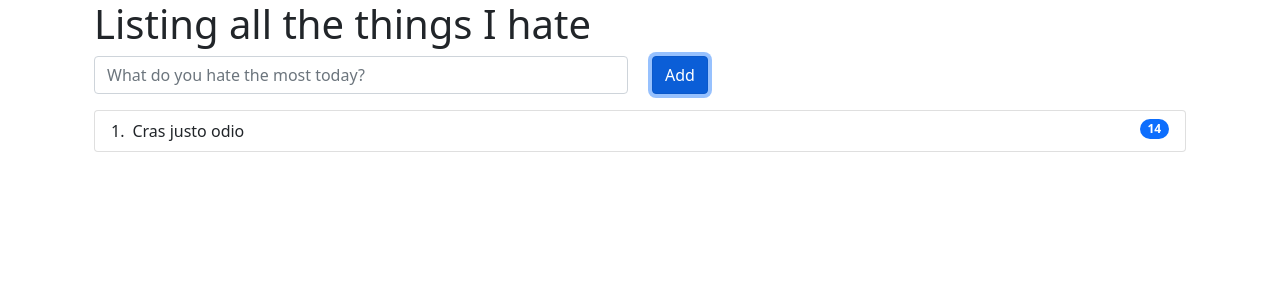
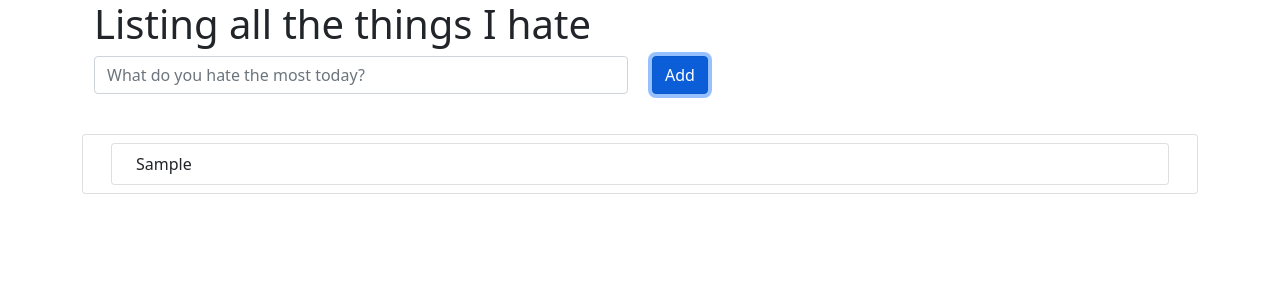
Before and after one commit to GabrielDMachado92/things-i-hate, a React (Create React App) app in the folder front-end/: page / in a window 1280 px wide. Both pictures are taken after typing "Sample" into the empty fields and a click on the button "Add". Shown: the top 300 px of the page. Built offline with nearby package versions, Linux system fonts and the light colour scheme.

Commit message:
Added item to list and showing in the website

```diff
--- a/front-end/src/App.js
+++ b/front-end/src/App.js
@@ -1,5 +1,5 @@
 import React, { useState } from "react";
-import { Container, Row, Col, Alert } from "react-bootstrap";
+import { Container, Row, Col, Alert, ListGroup } from "react-bootstrap";
 import AddItem from "./components/AddItem";
 import Header from "./components/Header";
 import "bootstrap/dist/css/bootstrap.min.css";
@@ -35,18 +35,25 @@ function App() {
           </Col>
         </Row>
 
+        <Container className="mt-4">
           {listItems.length ? (
-          <Row>
-            <Col>
-              <ListItem />
-            </Col>
-          </Row>
+            <ListGroup>
+              {listItems.map((item, i) => (
+                <ListGroup.Item
+                  as="li"
+                  className="d-flex justify-content-between align-items-start"
+                >
+                  <ListItem item={item} />
+                </ListGroup.Item>
+              ))}
+            </ListGroup>
           ) : (
             <Alert key="success" variant="success">
               Congrats, you have nothing to hate.
             </Alert>
           )}
         </Container>
+      </Container>
     </div>
   );
 }
--- a/front-end/src/components/ListItem.js
+++ b/front-end/src/components/ListItem.js
@@ -1,18 +1,15 @@
 import React from "react";
 import { Container, ListGroup, Badge, Alert } from "react-bootstrap";
 
-const ListItem = ({ listItems }) => {
+const ListItem = ({ item }) => {
   return (
     <Container>
-      <ListGroup as="ol" numbered>
+      <ListGroup as="ul">
         <ListGroup.Item
           as="li"
           className="d-flex justify-content-between align-items-start"
         >
-          <div className="ms-2 me-auto">Cras justo odio</div>
-          <Badge bg="primary" pill>
-            14
-          </Badge>
+          <div className="ms-2 me-auto">{item}</div>
         </ListGroup.Item>
       </ListGroup>
     </Container>
```
Lines whose indentation alone changed are shown as unchanged.
